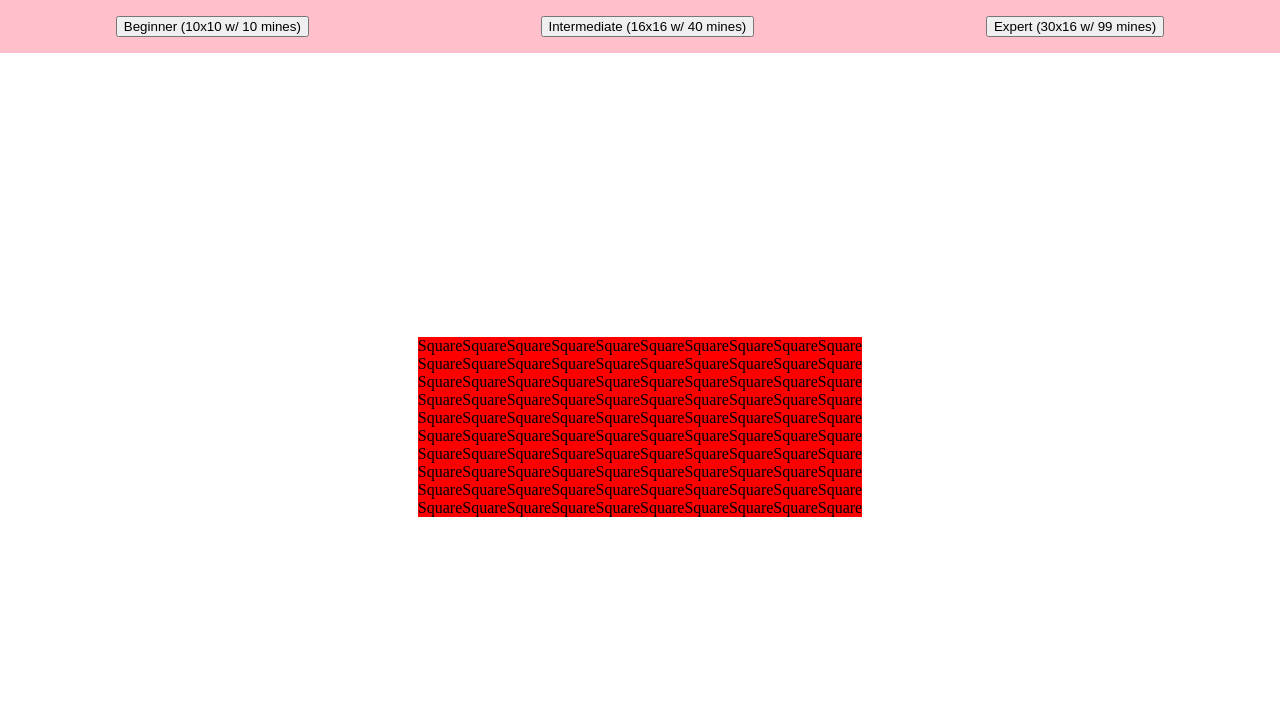
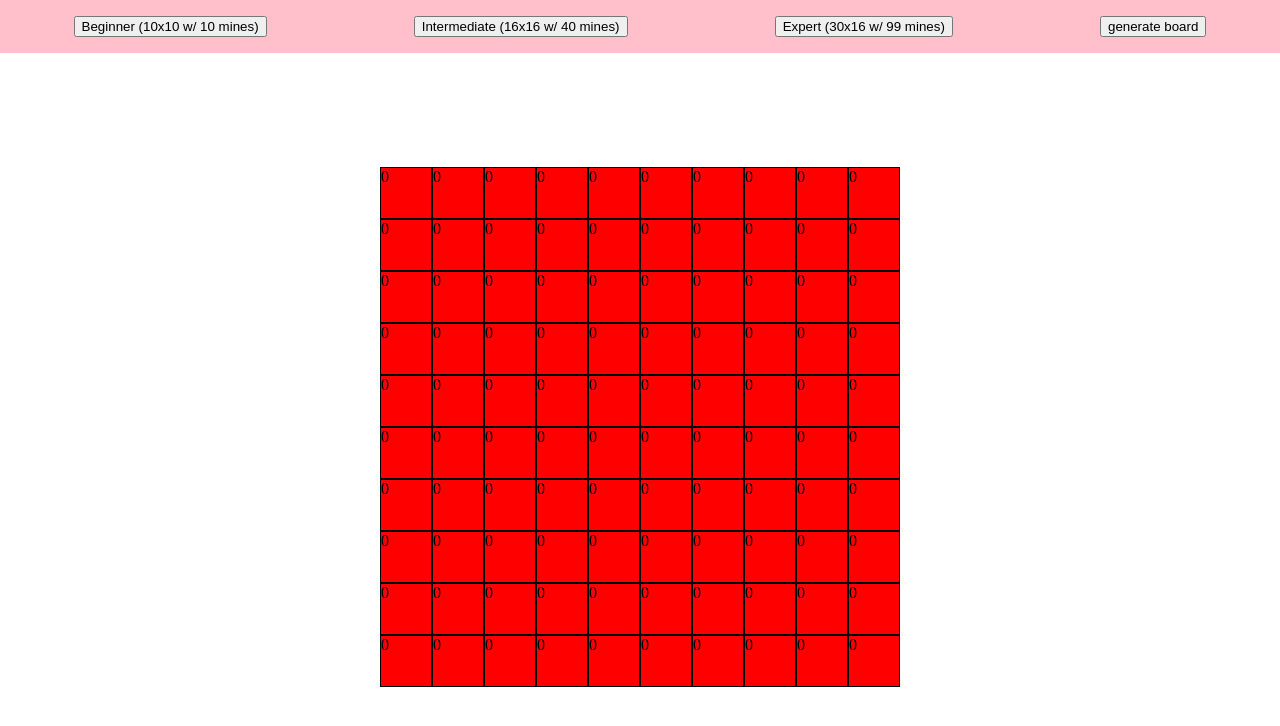
Before and after one commit to lopkik/quick-minesweeper, a React (Vite) app: page / in a window 1280 px wide. Shown: the top 726 px of the page. Built offline with nearby package versions, Linux system fonts and the light colour scheme.

Commit message:
wrote board generation code and added zustand

```diff
--- a/package.json
+++ b/package.json
@@ -11,7 +11,8 @@
   },
   "dependencies": {
     "react": "^18.2.0",
-    "react-dom": "^18.2.0"
+    "react-dom": "^18.2.0",
+    "zustand": "^4.3.8"
   },
   "devDependencies": {
     "@types/react": "^18.0.37",
--- a/src/App.tsx
+++ b/src/App.tsx
@@ -1,19 +1,39 @@
-import { useState } from "react"
-import { MineField } from "./components/MineField"
+import React from "react";
+import { MineField } from "./components/MineField";
+import { useGameStateStore } from "./gameStateStore";
 
 function App() {
+  const { board, generateBoard } = useGameStateStore();
+  const [selectedDimensions, setSelectedDimensions] =
+    React.useState<Dimensions>({ width: 10, height: 10 });
+
   return (
-    <div className='app'>
-      <div className='app-header'>
-        <button>Beginner (10x10 w/ 10 mines)</button>
-        <button>Intermediate (16x16 w/ 40 mines)</button>
-        <button>Expert (30x16 w/ 99 mines)</button>
+    <div className="app">
+      <div className="app-header">
+        <button
+          onClick={() => setSelectedDimensions({ width: 10, height: 10 })}
+        >
+          Beginner (10x10 w/ 10 mines)
+        </button>
+        <button
+          onClick={() => setSelectedDimensions({ width: 16, height: 16 })}
+        >
+          Intermediate (16x16 w/ 40 mines)
+        </button>
+        <button
+          onClick={() => setSelectedDimensions({ width: 30, height: 16 })}
+        >
+          Expert (30x16 w/ 99 mines)
+        </button>
+        <button onClick={() => generateBoard(10, 10, 10, 4, 4)}>
+          generate board
+        </button>
       </div>
-      <div className='app-body'>
-        <MineField width={10} height={10} mineCount={20} />
+      <div className="app-body">
+        <MineField board={board} width={10} height={10} mineCount={20} />
       </div>
     </div>
-  )
+  );
 }
 
-export default App
+export default App;
--- a/src/components/MineField.tsx
+++ b/src/components/MineField.tsx
@@ -1,22 +1,31 @@
-import React from "react"
-import { Square } from "./Square"
+import React from "react";
+import { Square } from "./Square";
 
 interface MineFieldProps {
-  width: number
-  height: number
-  mineCount: number
+  board: BoardSquare[][];
+  width: number;
+  height: number;
+  mineCount: number;
 }
 
 export const MineField = (props: MineFieldProps) => {
-  const { width, height, mineCount } = props
+  const { board, width, height, mineCount } = props;
 
   return (
     <div
       style={{ display: "grid", gridTemplateColumns: `repeat(${width}, 1fr)` }}
     >
-      {Array.from(new Array(height)).map(() => {
-        return Array.from(new Array(width)).map(() => <Square />)
+      {board.map((row, y) => {
+        return row.map(({ isRevealed, value }, x) => (
+          <Square
+            key={`${x}-${y}`}
+            x={x}
+            y={y}
+            isRevealed={isRevealed}
+            value={value}
+          />
+        ));
       })}
     </div>
-  )
-}
+  );
+};
--- a/src/components/Square.tsx
+++ b/src/components/Square.tsx
@@ -1,14 +1,23 @@
-import React from "react"
+import React from "react";
 
-export const Square = () => {
-  const [revealed, setRevealed] = React.useState(false)
+interface SquareProps extends BoardSquare {
+  x: number;
+  y: number;
+}
+
+export const Square = (props: SquareProps) => {
+  const { isRevealed, value } = props;
 
   return (
     <div
-      onClick={() => setRevealed(true)}
-      style={{ backgroundColor: revealed ? "green" : "red" }}
+      style={{
+        backgroundColor: isRevealed ? "green" : "red",
+        width: 50,
+        height: 50,
+        border: "1px solid black",
+      }}
     >
-      Square
+      {value === -1 ? "BBB" : value}
     </div>
-  )
-}
+  );
+};
--- /dev/null
+++ b/src/constants.ts
@@ -0,0 +1,122 @@
+export const initialBoard: BoardSquare[][] = [
+  [
+    { isRevealed: false, value: 0 },
+    { isRevealed: false, value: 0 },
+    { isRevealed: false, value: 0 },
+    { isRevealed: false, value: 0 },
+    { isRevealed: false, value: 0 },
+    { isRevealed: false, value: 0 },
+    { isRevealed: false, value: 0 },
+    { isRevealed: false, value: 0 },
+    { isRevealed: false, value: 0 },
+    { isRevealed: false, value: 0 },
+  ],
+  [
+    { isRevealed: false, value: 0 },
+    { isRevealed: false, value: 0 },
+    { isRevealed: false, value: 0 },
+    { isRevealed: false, value: 0 },
+    { isRevealed: false, value: 0 },
+    { isRevealed: false, value: 0 },
+    { isRevealed: false, value: 0 },
+    { isRevealed: false, value: 0 },
+    { isRevealed: false, value: 0 },
+    { isRevealed: false, value: 0 },
+  ],
+  [
+    { isRevealed: false, value: 0 },
+    { isRevealed: false, value: 0 },
+    { isRevealed: false, value: 0 },
+    { isRevealed: false, value: 0 },
+    { isRevealed: false, value: 0 },
+    { isRevealed: false, value: 0 },
+    { isRevealed: false, value: 0 },
+    { isRevealed: false, value: 0 },
+    { isRevealed: false, value: 0 },
+    { isRevealed: false, value: 0 },
+  ],
+  [
+    { isRevealed: false, value: 0 },
+    { isRevealed: false, value: 0 },
+    { isRevealed: false, value: 0 },
+    { isRevealed: false, value: 0 },
+    { isRevealed: false, value: 0 },
+    { isRevealed: false, value: 0 },
+    { isRevealed: false, value: 0 },
+    { isRevealed: false, value: 0 },
+    { isRevealed: false, value: 0 },
+    { isRevealed: false, value: 0 },
+  ],
+  [
+    { isRevealed: false, value: 0 },
+    { isRevealed: false, value: 0 },
+    { isRevealed: false, value: 0 },
+    { isRevealed: false, value: 0 },
+    { isRevealed: false, value: 0 },
+    { isRevealed: false, value: 0 },
+    { isRevealed: false, value: 0 },
+    { isRevealed: false, value: 0 },
+    { isRevealed: false, value: 0 },
+    { isRevealed: false, value: 0 },
+  ],
+  [
+    { isRevealed: false, value: 0 },
+    { isRevealed: false, value: 0 },
+    { isRevealed: false, value: 0 },
+    { isRevealed: false, value: 0 },
+    { isRevealed: false, value: 0 },
+    { isRevealed: false, value: 0 },
+    { isRevealed: false, value: 0 },
+    { isRevealed: false, value: 0 },
+    { isRevealed: false, value: 0 },
+    { isRevealed: false, value: 0 },
+  ],
+  [
+    { isRevealed: false, value: 0 },
+    { isRevealed: false, value: 0 },
+    { isRevealed: false, value: 0 },
+    { isRevealed: false, value: 0 },
+    { isRevealed: false, value: 0 },
+    { isRevealed: false, value: 0 },
+    { isRevealed: false, value: 0 },
+    { isRevealed: false, value: 0 },
+    { isRevealed: false, value: 0 },
+    { isRevealed: false, value: 0 },
+  ],
+  [
+    { isRevealed: false, value: 0 },
+    { isRevealed: false, value: 0 },
+    { isRevealed: false, value: 0 },
+    { isRevealed: false, value: 0 },
+    { isRevealed: false, value: 0 },
+    { isRevealed: false, value: 0 },
+    { isRevealed: false, value: 0 },
+    { isRevealed: false, value: 0 },
+    { isRevealed: false, value: 0 },
+    { isRevealed: false, value: 0 },
+  ],
+  [
+    { isRevealed: false, value: 0 },
+    { isRevealed: false, value: 0 },
+    { isRevealed: false, value: 0 },
+    { isRevealed: false, value: 0 },
+    { isRevealed: false, value: 0 },
+    { isRevealed: false, value: 0 },
+    { isRevealed: false, value: 0 },
+    { isRevealed: false, value: 0 },
+    { isRevealed: false, value: 0 },
+    { isRevealed: false, value: 0 },
+  ],
+  [
+    { isRevealed: false, value: 0 },
+    { isRevealed: false, value: 0 },
+    { isRevealed: false, value: 0 },
+    { isRevealed: false, value: 0 },
+    { isRevealed: false, value: 0 },
+    { isRevealed: false, value: 0 },
+    { isRevealed: false, value: 0 },
+    { isRevealed: false, value: 0 },
+    { isRevealed: false, value: 0 },
+    { isRevealed: false, value: 0 },
+  ],
+];
--- /dev/null
+++ b/src/gameStateStore.ts
@@ -0,0 +1,96 @@
+import { create } from "zustand";
+import { initialBoard } from "./constants";
+
+interface GameState {
+  gameStatus: GameStatus;
+  board: BoardSquare[][];
+  generateBoard: (
+    width: number,
+    height: number,
+    mineCount: number,
+    startXIndex: number,
+    startYIndex: number
+  ) => void;
+}
+
+export const useGameStateStore = create<GameState>((set) => ({
+  gameStatus: "WAITING_TO_BEGIN",
+  board: initialBoard,
+  generateBoard: (
+    width: number,
+    height: number,
+    mineCount: number,
+    startXIndex: number,
+    startYIndex: number
+  ) => {
+    // Randomly generates bomb coords such that none are on the first square clicked
+    // or any surrounding squares
+    const bombCoordsSet = new Set<string>();
+    const coordsInRangeOfStart = getSurroundingCoords(
+      startXIndex,
+      startYIndex,
+      width,
+      height
+    );
+    coordsInRangeOfStart.add(`${startXIndex}-${startYIndex}`);
+    while (bombCoordsSet.size < mineCount) {
+      const bombX = Math.floor(Math.random() * width);
+      const bombY = Math.floor(Math.random() * height);
+      if (!coordsInRangeOfStart.has(`${bombX}-${bombY}`))
+        bombCoordsSet.add(`${bombX}-${bombY}`);
+    }
+
+    // Generates new board with only bombs marked
+    const newBoard: BoardSquare[][] = [];
+    for (let y = 0; y < height; y++) {
+      newBoard[y] = [];
+      for (let x = 0; x < width; x++) {
+        newBoard[y].push({
+          isRevealed: false,
+          value: bombCoordsSet.has(`${x}-${y}`) ? -1 : 0,
+        });
+      }
+    }
+
+    // Tallies bombcount for each square surrounding a bomb
+    for (let y = 0; y < height; y++) {
+      for (let x = 0; x < width; x++) {
+        if (newBoard[y][x].value === -1) {
+          const coordsAroundBomb = getSurroundingCoords(x, y, width, height);
+          coordsAroundBomb.forEach((coord) => {
+            const [coordX, coordY] = coord.split("-").map(Number);
+            if (newBoard[coordY][coordX].value > -1)
+              newBoard[coordY][coordX].value += 1;
+          });
+        }
+      }
+    }
+    set({ board: newBoard });
+  },
+}));
+
+const getSurroundingCoords = (
+  x: number,
+  y: number,
+  width: number,
+  height: number
+) => {
+  const surroundingCoordsSet = new Set<string>();
+
+  if (x - 1 >= 0) {
+    if (y - 1 >= 0) surroundingCoordsSet.add(`${x - 1}-${y - 1}`);
+    if (y + 1 < height) surroundingCoordsSet.add(`${x - 1}-${y + 1}`);
+    surroundingCoordsSet.add(`${x - 1}-${y}`);
+  }
+
+  if (y - 1 >= 0) surroundingCoordsSet.add(`${x}-${y - 1}`);
+  if (y + 1 < height) surroundingCoordsSet.add(`${x}-${y + 1}`);
+
+  if (x + 1 < width) {
+    if (y - 1 >= 0) surroundingCoordsSet.add(`${x + 1}-${y - 1}`);
+    if (y + 1 < height) surroundingCoordsSet.add(`${x + 1}-${y + 1}`);
+    surroundingCoordsSet.add(`${x + 1}-${y}`);
+  }
+
+  return surroundingCoordsSet;
+};
--- a/tsconfig.json
+++ b/tsconfig.json
@@ -18,7 +18,11 @@
     "strict": true,
     "noUnusedLocals": true,
     "noUnusedParameters": true,
-    "noFallthroughCasesInSwitch": true
+    "noFallthroughCasesInSwitch": true,
+
+    "paths": {
+      "*": ["./src/types/*.d.ts"]
+    }
   },
   "include": ["src"],
   "references": [{ "path": "./tsconfig.node.json" }]
```
Also changed, not shown: src/types/global.d.ts (added, +13 -0 lines), 1 other file (tests, documents, lock files or other folders).
